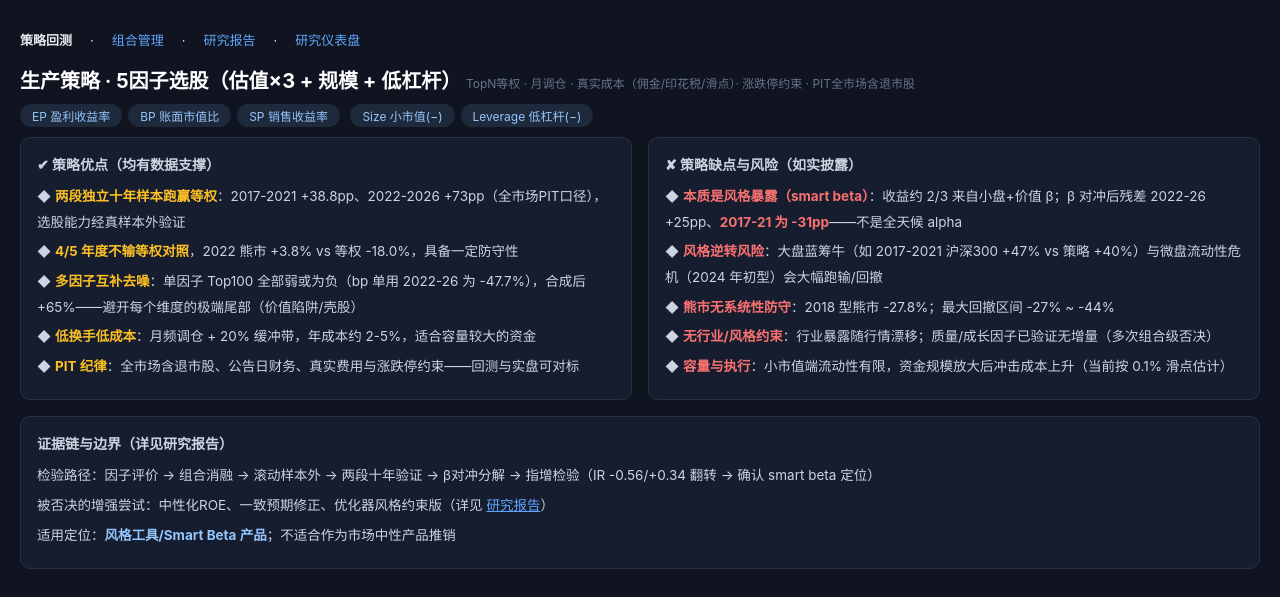
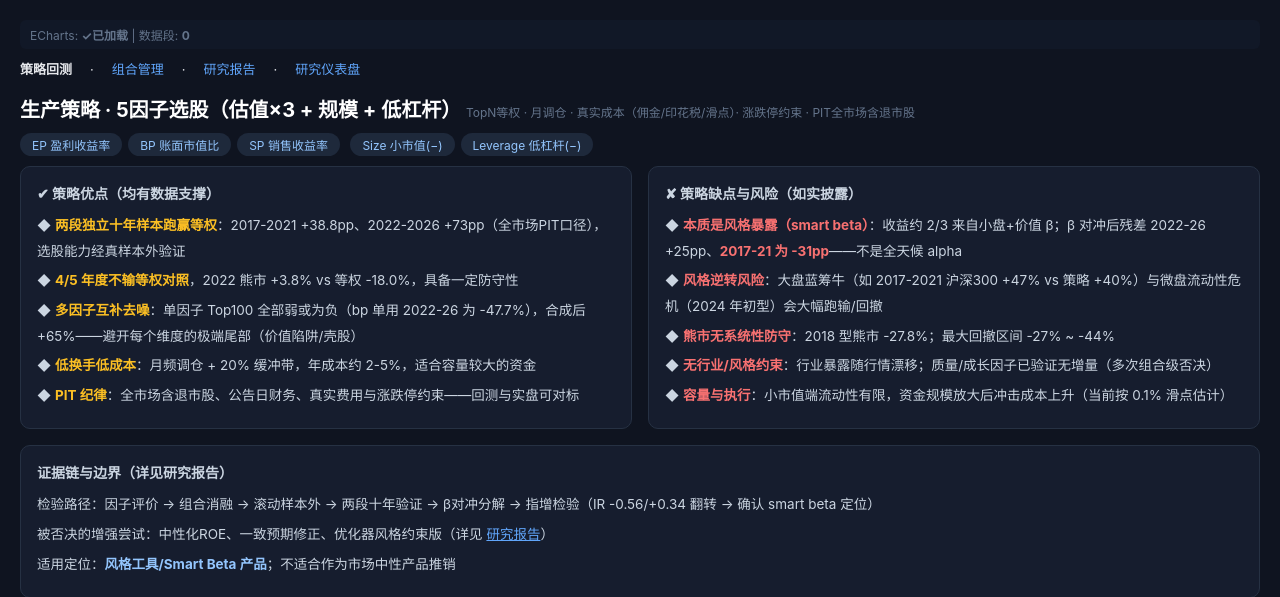
Before and after one commit to idlocus/quantitative_trading_system, a Flask app: page /strategy/ in a window 1280 px wide. Shown: the top 597 px of the page. Run offline with Flask 3, Linux system fonts and the light colour scheme; parts of the project's set-up code (start-up, migrations or seed data) failed here and were passed over.

Commit message:
策略页可见诊断条（ECharts/数据段状态）+ favicon

```diff
--- a/webapp/templates/strategy.html
+++ b/webapp/templates/strategy.html
@@ -3,7 +3,7 @@
 <head>
 <meta charset="UTF-8"><meta name="viewport" content="width=device-width, initial-scale=1.0">
 <title>策略回测 · 5因子选股</title>
-<script src="/static/echarts.min.js"></script>
+<link rel="icon" href="/static/favicon.ico"><script src="/static/echarts.min.js"></script>
 <style>
 *{box-sizing:border-box;margin:0;padding:0}
 body{font-family:-apple-system,"Segoe UI","Microsoft YaHei",sans-serif;background:#0f1420;color:#e5e7eb;padding:20px}
@@ -29,6 +29,7 @@ td{padding:7px 10px;text-align:right;border-bottom:1px solid #1d2637;color:#cbd5
 </style>
 </head>
 <body>
+<div id="diagLine" style="font-size:12px;color:#64748b;padding:6px 10px;background:#111827;border-radius:6px;margin-bottom:10px">环境检测中…</div>
 <div class="container">
   <div class="nav"><b>策略回测</b> · <a href="/pms">组合管理</a> · <a href="/results">研究报告</a> · <a href="/research">研究仪表盘</a></div>
   <h1>生产策略 · 5因子选股（估值×3 + 规模 + 低杠杆）
@@ -104,6 +105,10 @@ td{padding:7px 10px;text-align:right;border-bottom:1px solid #1d2637;color:#cbd5
 <script>
 const eras = {{ eras | tojson }};
 const fmtP = v => (v>=0?'+':'') + (v*100).toFixed(1) + '%';
+document.getElementById('diagLine').innerHTML =
+  'ECharts: <b>' + (typeof echarts !== 'undefined' ? '✓已加载' : '✗未加载') + '</b>'
+  + ' | 数据段: <b>' + eras.length + '</b>'
+  + (eras[0] ? ' | 首段净值点: <b>' + eras[0].strategy.equity.dates.length + '</b>' : '');
 eras.forEach(e => {
   const eq = echarts.init(document.getElementById('eq_' + e.key));
   const s = e.strategy;
```
Also changed, not shown: webapp/static/favicon.ico (added), 1 other file.
